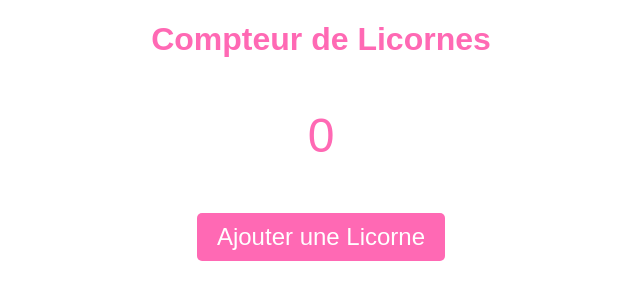
After one commit to Elie-Renneson/EliTodo, a PHP site: page /sheet/compteur_de_licornes.phtml in a window 1280 px wide. The commit adds this page. Shown: the top 300 px of the page, without its empty margins (319-959 px from the left). Run offline with PHP 8.4, Linux system fonts and the light colour scheme.

Commit message:
compteur de licornes

```diff
--- a/index.php
+++ b/index.php
@@ -24,6 +24,8 @@ require_once 'src/core/index_core.php';
                 <li><a href="index.php?pages=home">Home</a></li>
                 <li><a href="index.php?pages=calendar">Calendar</a></li>
                 <li><a href="index.php?pages=ticket_wall">Ticket Wall</a></li>
+                <li><a href="index.php?pages=compteur_de_licornes">Compteur de licornes</a></li>
+
             </ul>
         </nav>
     </header>
--- /dev/null
+++ b/sheet/compteur_de_licornes.phtml
@@ -0,0 +1,56 @@
+<!DOCTYPE html>
+<html>
+<head>
+	<title>Compteur de Licornes</title>
+	<style>
+		body {
+			font-family: Arial, sans-serif;
+			text-align: center;
+		}
+
+		h1 {
+			color: #FF69B4;
+		}
+
+		#licorne-count {
+			font-size: 48px;
+			color: #FF69B4;
+			margin: 50px 0;
+		}
+
+		button {
+			background-color: #FF69B4;
+			color: #FFF;
+			padding: 10px 20px;
+			border: none;
+			border-radius: 5px;
+			font-size: 24px;
+			cursor: pointer;
+			transition: background-color 0.3s;
+		}
+
+		button:hover {
+			background-color: #FFB6C1;
+		}
+	</style>
+</head>
+<body>
+	<h1>Compteur de Licornes</h1>
+	<div id="licorne-count">0</div>
+	<button onclick="incrementer()">Ajouter une Licorne</button>
+
+	<script>
+		// Get the current count from localStorage or default to 0
+		var compteur = localStorage.getItem('compteur') || 0;
+		document.getElementById('licorne-count').innerHTML = compteur;
+
+		function incrementer() {
+			compteur++;
+			document.getElementById("licorne-count").innerHTML = compteur;
+
+			// Store the updated count in localStorage
+			localStorage.setItem('compteur', compteur);
+		}
+	</script>
+</body>
+</html>
```
